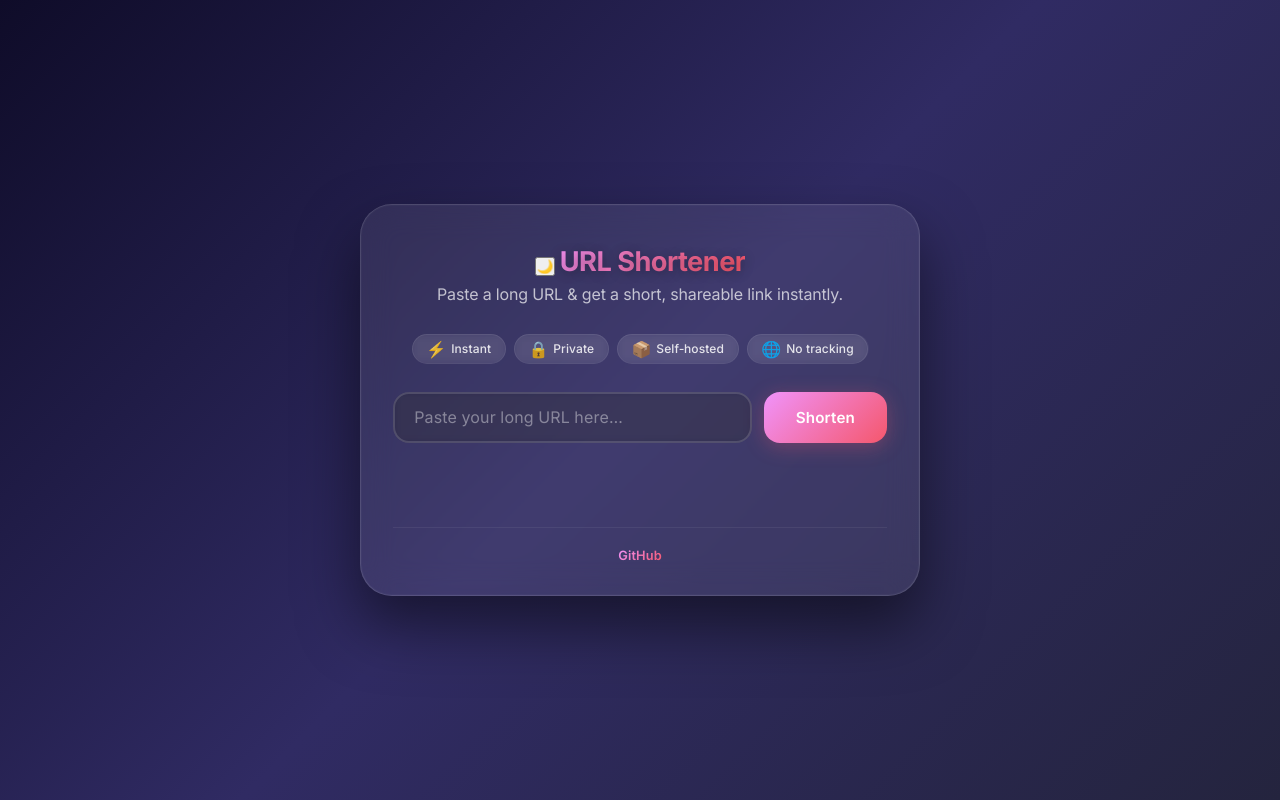
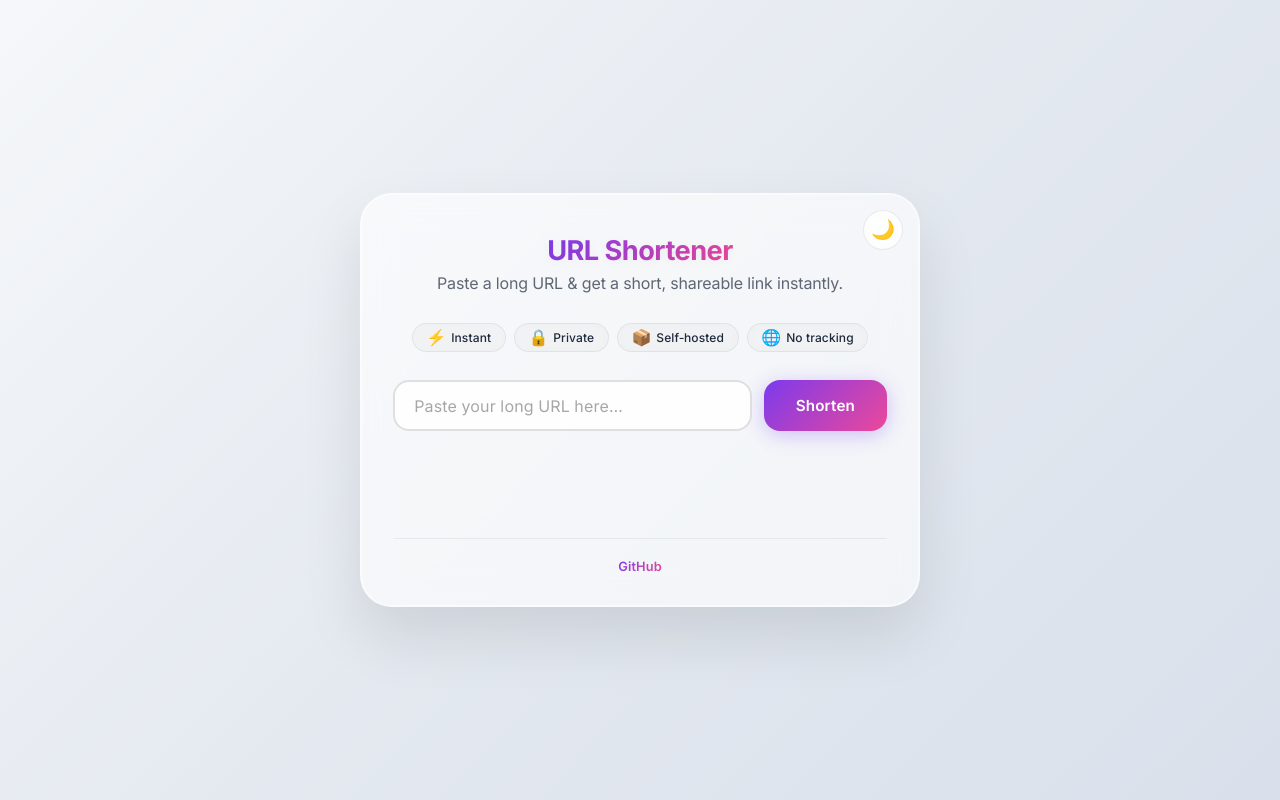
Before and after one commit to yared2124/CodeAlpha_Simple_URL_Shortener, a website: page public/index.html in a window 1280 px wide. Both pictures are taken after a click on the button "☀️". Drawn offline with Linux system fonts and the light colour scheme.

Commit message:
style.css updated

```diff
--- a/public/style.css
+++ b/public/style.css
@@ -1,8 +1,7 @@
 /* ============================================
-   VIBRANT GLASSMORPHISM THEME
+   GLASSMORPHISM THEME (Dark + Light modes)
    Colors: Warm purple → blue gradient
    Card: Frosted glass with blur
-   Accent: Bright cyan/orange
    ============================================ */
 
 /* --- Reset & Base --- */
@@ -24,6 +23,135 @@ body {
   padding: 1.5rem;
   -webkit-font-smoothing: antialiased;
   -moz-osx-font-smoothing: grayscale;
+  transition: background 0.4s ease, color 0.4s ease;
+}
+
+/* --- Light mode overrides --- */
+body.light-mode {
+  background: linear-gradient(135deg, #f5f7fa, #e4e9f0, #d9e0eb);
+  color: #1e293b;
+}
+
+body.light-mode .card {
+  background: rgba(255, 255, 255, 0.6);
+  border-color: rgba(255, 255, 255, 0.5);
+  box-shadow: 0 30px 60px rgba(0, 0, 0, 0.1), 0 0 0 1px rgba(255, 255, 255, 0.5) inset;
+}
+
+body.light-mode .card:hover {
+  box-shadow: 0 40px 80px rgba(0, 0, 0, 0.15), 0 0 0 1px rgba(255, 255, 255, 0.7) inset;
+}
+
+body.light-mode .logo {
+  color: #1e293b;
+  text-shadow: 0 2px 8px rgba(0, 0, 0, 0.05);
+}
+
+body.light-mode .logo span {
+  background: linear-gradient(135deg, #7c3aed, #ec4899);
+  -webkit-background-clip: text;
+  -webkit-text-fill-color: transparent;
+  background-clip: text;
+  animation: none;
+}
+
+body.light-mode .tagline {
+  color: rgba(30, 41, 59, 0.7);
+}
+
+body.light-mode .feature-item {
+  background: rgba(0, 0, 0, 0.04);
+  border-color: rgba(0, 0, 0, 0.06);
+  color: #1e293b;
+}
+
+body.light-mode input[type="url"] {
+  background: rgba(255, 255, 255, 0.7);
+  border-color: rgba(0, 0, 0, 0.12);
+  color: #1e293b;
+}
+
+body.light-mode input[type="url"]::placeholder {
+  color: rgba(0, 0, 0, 0.35);
+}
+
+body.light-mode input[type="url"]:focus {
+  border-color: #7c3aed;
+  box-shadow: 0 0 0 3px rgba(124, 58, 237, 0.2);
+  background: rgba(255, 255, 255, 0.9);
+}
+
+body.light-mode .btn-primary {
+  background: linear-gradient(135deg, #7c3aed, #ec4899);
+  box-shadow: 0 4px 20px rgba(124, 58, 237, 0.3);
+}
+
+body.light-mode .btn-primary:hover {
+  box-shadow: 0 8px 32px rgba(124, 58, 237, 0.45);
+}
+
+body.light-mode .result-box {
+  background: rgba(255, 255, 255, 0.5);
+  border-color: rgba(0, 0, 0, 0.08);
+}
+
+body.light-mode .result-box .url-display {
+  color: #1e293b;
+}
+
+body.light-mode .result-box .url-display a {
+  color: #7c3aed;
+}
+
+body.light-mode .copy-btn {
+  background: rgba(0, 0, 0, 0.05);
+  border-color: rgba(0, 0, 0, 0.1);
+  color: #1e293b;
+}
+
+body.light-mode .copy-btn:hover {
+  background: rgba(0, 0, 0, 0.1);
+  color: #0f172a;
+}
+
+body.light-mode .copy-btn.copied {
+  background: #10b981;
+  border-color: #10b981;
+  color: white;
+}
+
+body.light-mode .error-message {
+  color: #dc2626;
+}
+
+body.light-mode .footer {
+  border-top-color: rgba(0, 0, 0, 0.06);
+  color: rgba(0, 0, 0, 0.35);
+}
+
+body.light-mode .footer a {
+  background: linear-gradient(135deg, #7c3aed, #ec4899);
+  -webkit-background-clip: text;
+  -webkit-text-fill-color: transparent;
+  background-clip: text;
+}
+
+body.light-mode .footer a:hover {
+  filter: brightness(1.3);
+}
+
+body.light-mode .theme-toggle {
+  background: rgba(255, 255, 255, 0.5);
+  border-color: rgba(0, 0, 0, 0.08);
+  color: #1e293b;
+}
+
+body.light-mode .theme-toggle:hover {
+  background: rgba(255, 255, 255, 0.8);
+}
+
+body.light-mode .char-counter {
+  color: rgba(0, 0, 0, 0.2);
 }
 
 /* --- Glass Card --- */
@@ -38,12 +166,39 @@ body {
   border: 1px solid rgba(255, 255, 255, 0.12);
   box-shadow: 0 30px 60px rgba(0, 0, 0, 0.5), 0 0 0 1px rgba(255, 255, 255, 0.02) inset;
   text-align: center;
-  transition: box-shadow 0.25s ease, border-color 0.25s ease;
+  transition: background 0.4s ease, box-shadow 0.25s ease, border-color 0.25s ease;
+  position: relative;
 }
 
 .card:hover {
   box-shadow: 0 40px 80px rgba(0, 0, 0, 0.7), 0 0 0 1px rgba(255, 255, 255, 0.06) inset;
   border-color: rgba(255, 255, 255, 0.2);
+}
+
+/* --- Theme Toggle Button --- */
+.theme-toggle {
+  position: absolute;
+  top: 1rem;
+  right: 1rem;
+  background: rgba(255, 255, 255, 0.08);
+  border: 1px solid rgba(255, 255, 255, 0.12);
+  border-radius: 50%;
+  width: 40px;
+  height: 40px;
+  font-size: 1.2rem;
+  cursor: pointer;
+  transition: background 0.2s ease, transform 0.15s ease;
+  display: flex;
+  align-items: center;
+  justify-content: center;
+  backdrop-filter: blur(4px);
+  -webkit-backdrop-filter: blur(4px);
+  color: #fff;
+}
+
+.theme-toggle:hover {
+  background: rgba(255, 255, 255, 0.15);
+  transform: scale(1.05);
 }
 
 /* --- Logo --- */
@@ -57,6 +212,7 @@ body {
   letter-spacing: -0.02em;
   margin-bottom: 0.25rem;
   text-shadow: 0 2px 12px rgba(0, 0, 0, 0.3);
+  transition: color 0.4s ease;
 }
 
 .logo span {
@@ -82,6 +238,7 @@ body {
   line-height: 1.5;
   font-weight: 400;
   letter-spacing: -0.01em;
+  transition: color 0.4s ease;
 }
 
 /* --- Features (glassy pills) --- */
@@ -107,6 +264,7 @@ body {
   gap: 0.3rem;
   border: 1px solid rgba(255, 255, 255, 0.08);
   letter-spacing: 0.01em;
+  transition: background 0.3s ease, color 0.3s ease, border-color 0.3s ease;
 }
 
 .feature-item .icon {
@@ -128,6 +286,16 @@ body {
   gap: 0.75rem;
 }
 
+/* --- Character Counter --- */
+.char-counter {
+  font-size: 0.7rem;
+  color: rgba(255, 255, 255, 0.3);
+  text-align: right;
+  margin-top: 0.25rem;
+  min-height: 1.2rem;
+  transition: color 0.3s ease;
+}
+
 /* --- Input Field --- */
 input[type="url"] {
   flex: 1;
@@ -140,14 +308,11 @@ input[type="url"] {
   background: rgba(0, 0, 0, 0.25);
   backdrop-filter: blur(4px);
   -webkit-backdrop-filter: blur(4px);
-  transition: border-color 0.2s ease, box-shadow 0.2s ease, background 0.2s ease;
+  transition: border-color 0.2s ease, box-shadow 0.2s ease, background 0.2s ease, color 0.2s ease;
   outline: none;
   min-width: 180px;
   letter-spacing: 0.01em;
   color: #ffffff;
-}
-
-input[type="url"] {
   font-variant-numeric: tabular-nums;
 }
 
@@ -214,7 +379,7 @@ input[type="url"]:focus {
   justify-content: space-between;
   gap: 0.75rem;
   min-height: 3.25rem;
-  transition: border-color 0.2s ease;
+  transition: border-color 0.2s ease, background 0.3s ease;
 }
 
 .result-box .url-display {
@@ -229,6 +394,7 @@ input[type="url"]:focus {
   font-family: 'Inter', -apple-system, BlinkMacSystemFont, 'Segoe UI', Roboto, sans-serif;
   font-variant-numeric: tabular-nums;
   letter-spacing: 0.01em;
+  transition: color 0.3s ease;
 }
 
 .result-box .url-display a {
@@ -287,9 +453,9 @@ input[type="url"]:focus {
   font-size: 0.8rem;
   color: rgba(255, 255, 255, 0.35);
   letter-spacing: 0.01em;
+  transition: border-color 0.3s ease, color 0.3s ease;
 }
 
-/* ✅ Updated GitHub Link Color */
 .footer a {
   background: linear-gradient(135deg, #f093fb, #f5576c);
   -webkit-background-clip: text;
@@ -363,4 +529,12 @@ input[type="url"]:focus {
     font-size: 0.7rem;
     padding: 0.25rem 0.6rem;
   }
+
+  .theme-toggle {
+    top: 0.75rem;
+    right: 0.75rem;
+    width: 34px;
+    height: 34px;
+    font-size: 1rem;
+  }
 }
```
